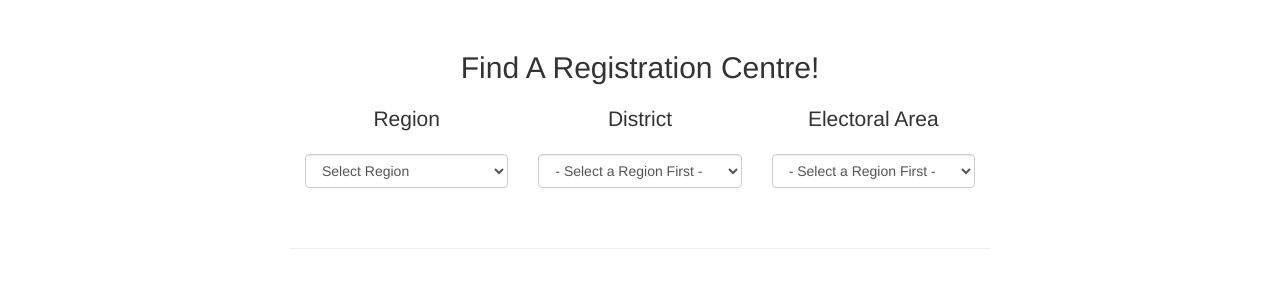
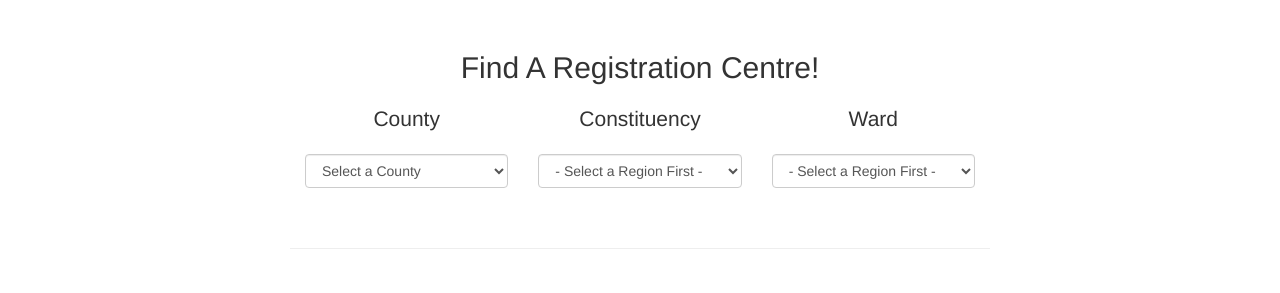
Before and after one commit to CodeForAfrica/GotToVote-RCI, a Jekyll site: the page built from index.html, in a window 1280 px wide. Shown: the part 1037-1330 px from the top of the page. Built offline with Jekyll 4.4.1, drawn with Linux system fonts in a browser that asks for light colours; nearby versions of some CDN libraries; comment, search, counter and statistics services are not loaded; some of the changed lines change nothing that is shown.

Commit message:
Update counties.

```diff
--- a/index.html
+++ b/index.html
@@ -57,24 +57,62 @@
   <div class="row marketing" style="margin-top: 20px;">
     <div class="col-md-4">
       <div>
-        <p class="lead">Region</p>
+        <p class="lead">County</p>
         <select id="county_select" class="form-control">
-          <option value="0">Select Region</option>
-          <option value="1">Accra</option>
-          <option value="2">Ashanti</option>
-          <option value="3">Central</option>
-          <option value="4">Eastern</option>
-          <option value="5">Northern</option>
-          <option value="6">Upper East</option>
-          <option value="7">Upper West</option>
-          <option value="8">Volta</option>
-          <option value="9">Western</option>
+            <option value="0">Select a County</option>
+            <option value="30">Baringo</option>
+            <option value="36">Bomet</option>
+            <option value="39">Bungoma</option>
+            <option value="40">Busia</option>
+            <option value="28">Elgeyo/Marakwet</option>
+            <option value="14">Embu</option>
+            <option value="7">Garissa</option>
+            <option value="43">Homa Bay</option>
+            <option value="11">Isiolo</option>
+            <option value="34">Kajiado</option>
+            <option value="37">Kakamega</option>
+            <option value="35">Kericho</option>
+            <option value="22">Kiambu</option>
+            <option value="3">Kilifi</option>
+            <option value="20">Kirinyaga</option>
+            <option value="45">Kisii</option>
+            <option value="42">Kisumu</option>
+            <option value="15">Kitui</option>
+            <option value="2">Kwale</option>
+            <option value="31">Laikipia</option>
+            <option value="5">Lamu</option>
+            <option value="16">Machakos</option>
+            <option value="17">Makueni</option>
+            <option value="9">Mandera</option>
+            <option value="10">Marsabit</option>
+            <option value="12">Meru</option>
+            <option value="44">Migori</option>
+            <option value="1">Mombasa</option>
+            <option value="21">Murang'a</option>
+            <option value="47">Nairobi</option>
+            <option value="32">Nakuru</option>
+            <option value="29">Nandi</option>
+            <option value="33">Narok</option>
+            <option value="46">Nyamira</option>
+            <option value="18">Nyandarua</option>
+            <option value="19">Nyeri</option>
+            <option value="25">Samburu</option>
+            <option value="41">Siaya</option>
+            <option value="6">Taita Taveta</option>
+            <option value="4">Tana River</option>
+            <option value="13">Tharaka - Nithi</option>
+            <option value="26">Trans Nzoia</option>
+            <option value="23">Turkana</option>
+            <option value="27">Uasin Gishu</option>
+            <option value="38">Vihiga</option>
+            <option value="8">Wajir</option>
+            <option value="24">West Pokot</option>
         </select>
       </div>
     </div>
     <div class="col-md-4">
       <div style="text-align: center;">
-        <p class="lead">District</p>
+        <p class="lead">Constituency</p>
         <select id="const_select" class="form-control">
           <option value="0">- Select a Region First -</option>
         </select>
@@ -82,7 +120,7 @@
     </div>
     <div class="col-md-4">
       <div style="text-align: center;" >
-        <p class="lead">Electoral Area</p>
+        <p class="lead">Ward</p>
         <select id="ward_select" class="form-control">
           <option value="0">- Select a Region First -</option>
         </select>
@@ -98,17 +136,5 @@
       <tbody id="reg-centres">
       </tbody>
     </table>
-    <table class="table table-hover" style="margin-bottom: 0;">
-      <thead><tr><td>
-        <h4>Other Polling Stations</h4>
-      </td></tr></thead>
-      <tbody id="other-centres">
-        <tr><td>
-          <p><img src="img/spinner.gif" alt="" />
-            Finding registration centres...
-          </p>
-        </td></tr>
-      </tbody>
-    </table>
   </div>
 </div>
```
